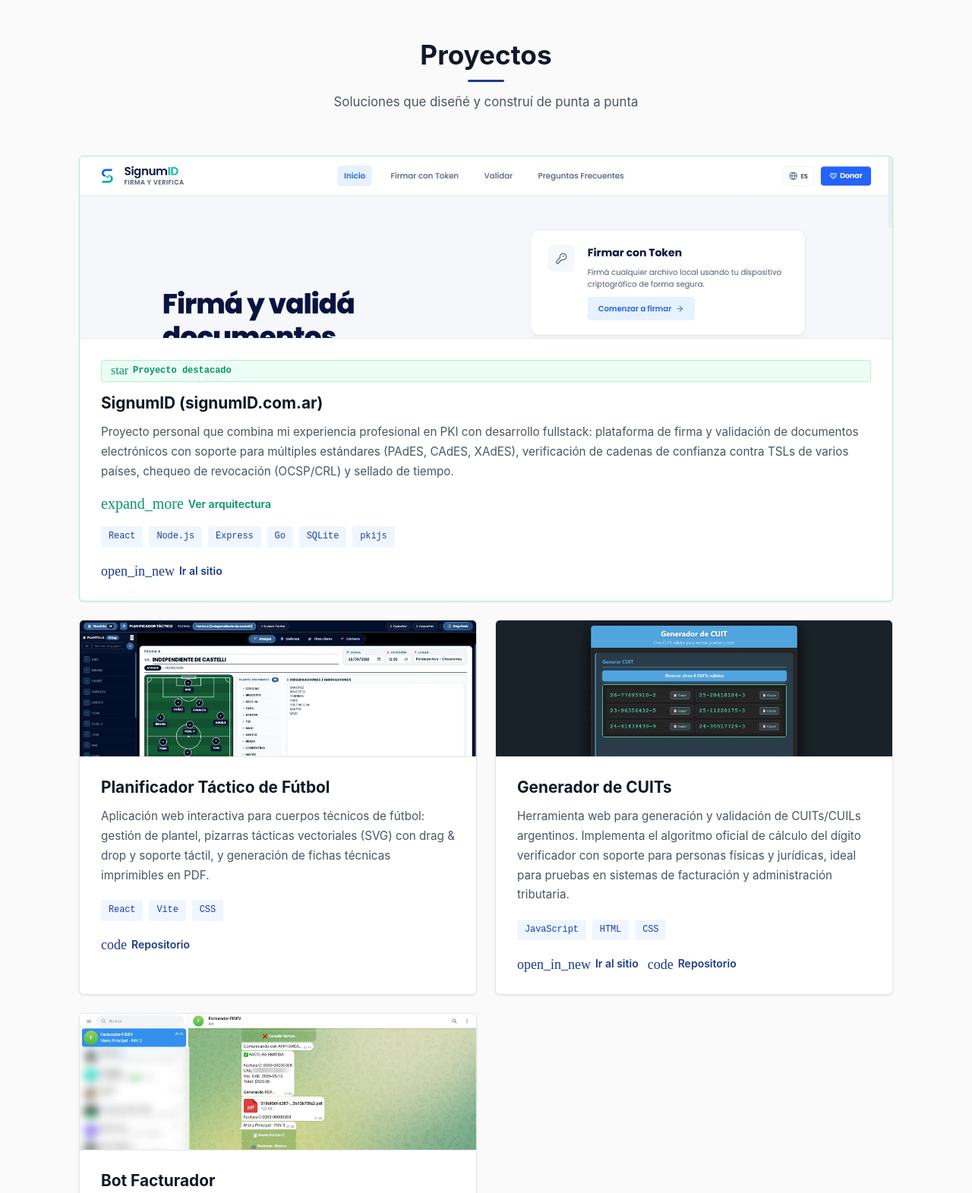
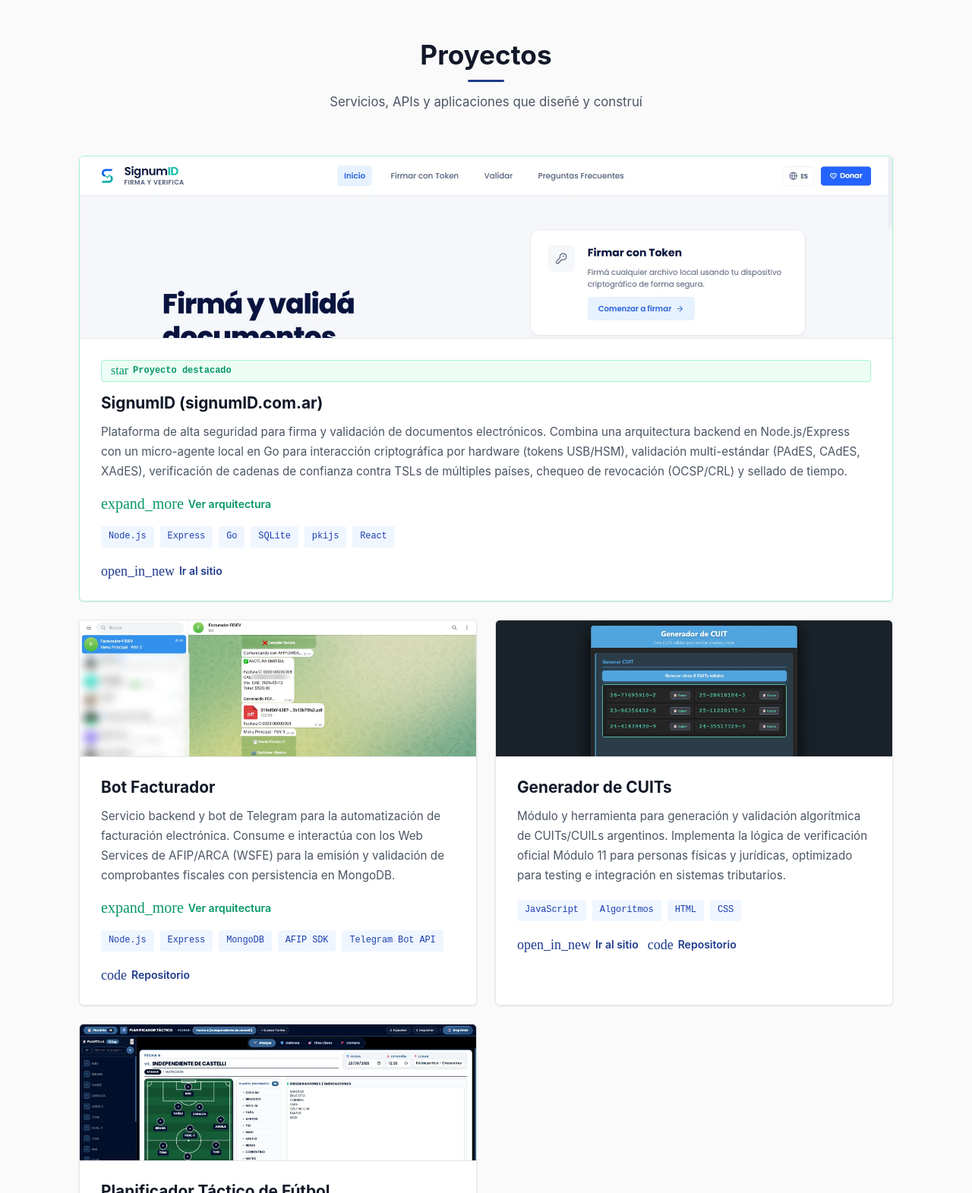
Before and after one commit to FedericoIseas/My-Portfolio, a plain HTML site: page index.html in a window 1280 px wide. Shown: the part 820-2391 px from the top of the page at 76% size. Drawn offline with Linux system fonts and the light colour scheme.

Commit message:
feat: add i18n support and update portfolio content for backend role

```diff
--- a/index.html
+++ b/index.html
@@ -7,17 +7,17 @@
     content="default-src 'self'; style-src 'self' 'unsafe-inline' https://fonts.googleapis.com; font-src 'self' https://fonts.gstatic.com https://fonts.googleapis.com; img-src 'self' data:; connect-src 'self'; script-src 'self'; frame-ancestors 'none';">
   <meta name="referrer" content="strict-origin-when-cross-origin">
   <meta name="viewport" content="width=device-width, initial-scale=1.0">
-  <title>Federico Iseas — Desarrollador Fullstack | Especialista PKI</title>
+  <title>Federico Iseas — Desarrollador Backend | Especialista PKI</title>
   <meta name="description"
-    content="Portfolio de Federico Iseas. Desarrollador Fullstack en formación, especialista en PKI e infraestructura crítica. Construyo software seguro y confiable combinando seguridad y desarrollo.">
+    content="Portfolio de Federico Iseas. Desarrollador Backend, especialista en PKI e infraestructura crítica. Construyo software seguro, robusto y escalable combinando seguridad y desarrollo.">
   <meta name="author" content="Federico Iseas">
   <meta name="keywords"
-    content="desarrollador fullstack, React, Node.js, Go, JavaScript, PKI, firma digital, infraestructura crítica, portfolio, IA agéntica">
+    content="desarrollador backend, backend developer, Node.js, Express, Go, APIs REST, SQL Server, MongoDB, SQLite, PKI, firma digital, criptografía, infraestructura crítica, portfolio, IA agéntica">
 
   <!-- Open Graph -->
-  <meta property="og:title" content="Federico Iseas — Desarrollador Fullstack | Especialista PKI">
+  <meta property="og:title" content="Federico Iseas — Desarrollador Backend | Especialista PKI">
   <meta property="og:description"
-    content="Desarrollador Fullstack en formación, especialista en PKI e infraestructura crítica. Construyo software seguro y confiable.">
+    content="Desarrollador Backend, especialista en PKI e infraestructura crítica. Construyo software seguro, robusto y escalable.">
   <meta property="og:type" content="website">
   <meta property="og:image" content="https://fedeiseas.dev.ar/resources/img/og-preview.webp">
   <meta property="og:image:width" content="1200">
@@ -120,11 +120,9 @@
       <!-- Content -->
       <div class="hero__content">
         <h1 class="hero__name">Federico Iseas</h1>
-        <p class="hero__subtitle mono" data-i18n="hero.subtitle">De la infraestructura crítica al desarrollo backend</p>
+        <p class="hero__subtitle mono" data-i18n="hero.subtitle">Desarrollador Backend | Especialista en PKI</p>
         <p class="hero__description" data-i18n="hero.description">
-          Trabajo en infraestructura de seguridad crítica para el Estado argentino y desarrollo software por cuenta
-          propia. Busco dar el salto formal a un rol de desarrollo backend, mientras avanzo en la Licenciatura en
-          Informática.
+          Construyo software robusto, seguro y escalable combinando mi experiencia en PKI e infraestructura crítica con desarrollo backend. Trabajo con IA agéntica como parte de mi flujo diario. Curso la Licenciatura en Informática en Universidad Siglo 21.
         </p>
 
         <!-- Academic Progress Bars -->
@@ -210,8 +208,7 @@
     <div class="container">
       <div class="section__header reveal">
         <h2 class="section__title" data-i18n="section.projects.title">Proyectos</h2>
-        <p class="section__subtitle" data-i18n="section.projects.subtitle">Soluciones que diseñé y construí de punta a
-          punta</p>
+        <p class="section__subtitle" data-i18n="section.projects.subtitle">Servicios, APIs y aplicaciones que diseñé y construí</p>
       </div>
       <div class="projects__grid" id="projects-grid">
         <!-- Rendered dynamically by main.js -->
@@ -316,8 +313,7 @@
         <div class="contact__info reveal">
           <h2 class="contact__heading" data-i18n="contact.heading"></h2>
           <p class="contact__text" data-i18n="contact.text">
-            Estoy abierto a nuevas oportunidades y colaboraciones. Si tenés un proyecto interesante o una posición
-            backend, no dudes en contactarme.
+            Estoy abierto a nuevas oportunidades y desafíos técnicos. Si tenés una búsqueda para un rol Backend o un proyecto desafiante, ¡escribime!
           </p>
 
           <div class="contact__cta">
--- a/js/i18n.js
+++ b/js/i18n.js
@@ -23,8 +23,8 @@ const translations = {
     'nav.lang': 'EN',
 
     // ---- Hero ----
-    'hero.subtitle': 'Desarrollador fullstack en formación | Especialista en PKI',
-    'hero.description': 'Construyo software seguro y confiable combinando mi experiencia en PKI e infraestructura crítica con desarrollo fullstack. Trabajo con IA agéntica como parte de mi flujo diario. Curso la Licenciatura en Informática en Universidad Siglo 21.',
+    'hero.subtitle': 'Desarrollador Backend | Especialista en PKI',
+    'hero.description': 'Construyo software robusto, seguro y escalable combinando mi experiencia en PKI e infraestructura crítica con desarrollo backend. Trabajo con IA agéntica como parte de mi flujo diario. Curso la Licenciatura en Informática en Universidad Siglo 21.',
     'hero.cta.projects': 'Ver proyectos',
     'hero.cta.cv': 'Descargar CV',
     'hero.progress.total': 'Licenciatura en Informática',
@@ -32,7 +32,7 @@ const translations = {
 
     // ---- Section titles ----
     'section.projects.title': 'Proyectos',
-    'section.projects.subtitle': 'Soluciones que diseñé y construí de punta a punta',
+    'section.projects.subtitle': 'Servicios, APIs y aplicaciones que diseñé y construí',
     'section.experience.title': 'Experiencia',
     'section.experience.subtitle': 'Trayectoria profesional en tecnología e infraestructura crítica',
     'section.skills.title': 'Skills',
@@ -59,7 +59,7 @@ const translations = {
     'experience.highlight': 'Proyecto destacado',
 
     // ---- Skills categories ----
-    'skills.dev': 'Desarrollo',
+    'skills.dev': 'Desarrollo Backend',
     'skills.infra': 'Infraestructura y seguridad',
     'skills.db': 'Bases de datos',
     'skills.mgmt': 'Gestión',
@@ -82,7 +82,7 @@ const translations = {
 
     // ---- Contact ----
     'contact.heading': 'Hablemos',
-    'contact.text': 'Estoy abierto a nuevas oportunidades y colaboraciones. Si tenés un proyecto interesante o una posición en la que encaje mi perfil ¡Escribime!.',
+    'contact.text': 'Estoy abierto a nuevas oportunidades y desafíos técnicos. Si tenés una búsqueda para un rol Backend o un proyecto desafiante, ¡escribime!',
     'contact.form.name': 'Nombre',
     'contact.form.email': 'Email',
     'contact.form.message': 'Mensaje',
@@ -118,17 +118,46 @@ const translations = {
         title: 'SignumID (signumID.com.ar)',
         featured: true,
         image: 'resources/img/preview-SignumID.webp',
-        description: 'Proyecto personal que combina mi experiencia profesional en PKI con desarrollo fullstack: plataforma de firma y validación de documentos electrónicos con soporte para múltiples estándares (PAdES, CAdES, XAdES), verificación de cadenas de confianza contra TSLs de varios países, chequeo de revocación (OCSP/CRL) y sellado de tiempo.',
-        stack: ['React', 'Node.js', 'Express', 'Go', 'SQLite', 'pkijs'],
+        description: 'Plataforma de alta seguridad para firma y validación de documentos electrónicos. Combina una arquitectura backend en Node.js/Express con un micro-agente local en Go para interacción criptográfica por hardware (tokens USB/HSM), validación multi-estándar (PAdES, CAdES, XAdES), verificación de cadenas de confianza contra TSLs de múltiples países, chequeo de revocación (OCSP/CRL) y sellado de tiempo.',
+        stack: ['Node.js', 'Express', 'Go', 'SQLite', 'pkijs', 'React'],
         highlights: [
-          'Arquitectura de 3 capas: SPA React + Backend Node.js/Express + Agente local en Go para acceso a hardware criptográfico (token USB vía PowerShell/Certificate Store de Windows).',
-          'Backend con Express 5, SQLite (better-sqlite3), y librerías criptográficas de bajo nivel (pkijs, asn1js, xadesjs) para parseo y verificación de firmas digitales.',
-          'Validación multi-formato con patrón Strategy (un validador especializado por estándar: CAdES/PAdES/XAdES/OOXML) orquestados por un servicio central.',
-          'Integración con servicios externos: TSA (sellos de tiempo RFC 3161), OCSP/CRL para revocación, y descarga/parseo de TSLs (Trust Service Lists) de 5 países de Latinoamérica.',
-          'Seguridad: rate limiting, Helmet, whitelist de dominios, procesamiento de archivos en memoria (sin almacenamiento persistente de documentos).',
+          'Arquitectura de 3 capas orientada a seguridad: Backend Node.js/Express + Agente local en Go para acceso a hardware criptográfico (token USB vía PowerShell/Certificate Store de Windows) + SPA en React.',
+          'Backend con Express 5, SQLite (better-sqlite3) y librerías criptográficas de bajo nivel (pkijs, asn1js, xadesjs) para parseo y verificación de firmas digitales.',
+          'Validación multi-formato con patrón Strategy (validador desacoplado por estándar: CAdES/PAdES/XAdES/OOXML) orquestados por un servicio central.',
+          'Integración con servicios externos de confianza: TSA (sellos de tiempo RFC 3161), OCSP/CRL para revocación y descarga/parseo de TSLs (Trust Service Lists) de 5 países de Latinoamérica.',
+          'Diseño seguro: rate limiting, Helmet, whitelist de dominios y procesamiento de archivos en memoria (sin almacenamiento persistente de documentos).',
         ],
         links: {
           demo: 'https://signumid.com.ar'
+        }
+      },
+      {
+        id: 'bot-facturador',
+        title: 'Bot Facturador',
+        featured: false,
+        image: 'resources/img/preview-BotFacturador.webp',
+        description: 'Servicio backend y bot de Telegram para la automatización de facturación electrónica. Consume e interactúa con los Web Services de AFIP/ARCA (WSFE) para la emisión y validación de comprobantes fiscales con persistencia en MongoDB.',
+        stack: ['Node.js', 'Express', 'MongoDB', 'AFIP SDK', 'Telegram Bot API'],
+        highlights: [
+          'Integración con Web Services SOAP/REST de AFIP/ARCA para autenticación y facturación electrónica.',
+          'Gestión de estados y comandos conversacionales a través de la API de Telegram.',
+          'Persistencia de transacciones, historial de emisión y clientes en base de datos MongoDB.'
+        ],
+        links: {
+          repo: 'https://github.com/FedericoIseas/Facturador-ARCA-DEMO'
+        }
+      },
+      {
+        id: 'cuit-generator',
+        title: 'Generador de CUITs',
+        featured: false,
+        image: 'resources/img/preview-CuitGenerator.webp',
+        description: 'Módulo y herramienta para generación y validación algorítmica de CUITs/CUILs argentinos. Implementa la lógica de verificación oficial Módulo 11 para personas físicas y jurídicas, optimizado para testing e integración en sistemas tributarios.',
+        stack: ['JavaScript', 'Algoritmos', 'HTML', 'CSS'],
+        highlights: [],
+        links: {
+          demo: 'https://federicoiseas.github.io/CUITGenerator/',
+          repo: 'https://github.com/FedericoIseas/CUITGenerator'
         }
       },
       {
@@ -136,36 +165,11 @@ const translations = {
         title: 'Planificador Táctico de Fútbol',
         featured: false,
         image: 'resources/img/preview-Planificador.webp',
-        description: 'Aplicación web interactiva para cuerpos técnicos de fútbol: gestión de plantel, pizarras tácticas vectoriales (SVG) con drag & drop y soporte táctil, y generación de fichas técnicas imprimibles en PDF.',
-        stack: ['React', 'Vite', 'CSS'],
+        description: 'Aplicación interactiva para cuerpos técnicos de fútbol: gestión y modelado de datos de planteles deportivos, pizarras tácticas vectoriales (SVG) con drag & drop y generación automatizada de informes técnicos en PDF.',
+        stack: ['JavaScript', 'React', 'Vite', 'CSS'],
         highlights: [],
         links: {
           repo: 'https://github.com/FedericoIseas/Planificador-tactica-futbol'
-        }
-      },
-      {
-        id: 'cuit-generator',
-        title: 'Generador de CUITs',
-        featured: false,
-        image: 'resources/img/preview-CuitGenerator.webp',
-        description: 'Herramienta web para generación y validación de CUITs/CUILs argentinos. Implementa el algoritmo oficial de cálculo del dígito verificador con soporte para personas físicas y jurídicas, ideal para pruebas en sistemas de facturación y administración tributaria.',
-        stack: ['JavaScript', 'HTML', 'CSS'],
-        highlights: [],
-        links: {
-          demo: 'https://federicoiseas.github.io/CUITGenerator/',
-          repo: 'https://github.com/FedericoIseas/CUITGenerator'
-        }
-      },
-      {
-        id: 'bot-facturador',
-        title: 'Bot Facturador',
-        featured: false,
-        image: 'resources/img/preview-BotFacturador.webp',
-        description: 'Bot de Telegram para generación automatizada de facturas electrónicas. Integra con los Web Services de AFIP (WSFE) para emisión de comprobantes fiscales válidos, simplificando la facturación para monotributistas y pequeñas empresas.',
-        stack: ['Node.js', 'Express', 'MongoDB', 'AFIP SDK'],
-        highlights: [],
-        links: {
-          repo: 'https://github.com/FedericoIseas/Facturador-ARCA-DEMO'
         }
       }
     ],
@@ -260,7 +264,7 @@ const translations = {
       {
         category: 'skills.dev',
         icon: 'code',
-        items: ['JavaScript', 'React', 'Node.js', 'Go', 'HTML', 'CSS', 'Git', 'APIs REST', 'Desarrollo agéntico con IA']
+        items: ['Node.js', 'Express', 'Go', 'JavaScript', 'APIs REST', 'Arquitectura de software', 'Git', 'Desarrollo agéntico con IA']
       },
       {
         category: 'skills.infra',
@@ -319,8 +323,8 @@ const translations = {
     'nav.lang': 'ES',
 
     // ---- Hero ----
-    'hero.subtitle': 'Fullstack developer in training | PKI Specialist',
-    'hero.description': 'I build secure and reliable software combining my expertise in PKI and critical infrastructure with fullstack development. I use agentic AI as part of my daily workflow. Currently pursuing a Bachelor\'s in Computer Science at Universidad Siglo 21.',
+    'hero.subtitle': 'Backend Developer | PKI Specialist',
+    'hero.description': 'I build robust, secure, and scalable software combining my expertise in PKI and critical infrastructure with backend development. I use agentic AI as part of my daily workflow. Currently pursuing a Bachelor\'s in Computer Science at Universidad Siglo 21.',
     'hero.cta.projects': 'View projects',
     'hero.cta.cv': 'Download CV',
     'hero.progress.total': "Bachelor's in Computer Science",
@@ -328,7 +332,7 @@ const translations = {
 
     // ---- Section titles ----
     'section.projects.title': 'Projects',
-    'section.projects.subtitle': 'Solutions I designed and built end to end',
+    'section.projects.subtitle': 'Services, APIs, and applications I designed and built',
     'section.experience.title': 'Experience',
     'section.experience.subtitle': 'Professional background in technology and critical infrastructure',
     'section.skills.title': 'Skills',
@@ -355,7 +359,7 @@ const translations = {
     'experience.highlight': 'Highlight',
 
     // ---- Skills categories ----
-    'skills.dev': 'Development',
+    'skills.dev': 'Backend Development',
     'skills.infra': 'Infrastructure & Security',
     'skills.db': 'Databases',
     'skills.mgmt': 'Management',
@@ -378,7 +382,7 @@ const translations = {
 
     // ---- Contact ----
     'contact.heading': "Let's talk",
-    'contact.text': "I'm open to new opportunities and collaborations. If you have an interesting project or a position that fits my profile, feel free to write me.",
+    'contact.text': "I'm open to new opportunities and technical challenges. If you're hiring for a Backend role or have an exciting project, feel free to reach out!",
     'contact.form.name': 'Name',
     'contact.form.email': 'Email',
     'contact.form.message': 'Message',
@@ -414,17 +418,46 @@ const translations = {
         title: 'SignumID (signumID.com.ar)',
         featured: true,
         image: 'resources/img/preview-SignumID.webp',
-        description: 'Personal project combining my professional PKI expertise with fullstack development: a platform for signing and validating electronic documents with support for multiple standards (PAdES, CAdES, XAdES), trust chain verification against TSLs from multiple countries, revocation checking (OCSP/CRL) and timestamping.',
-        stack: ['React', 'Node.js', 'Express', 'Go', 'SQLite', 'pkijs'],
+        description: 'High-security platform for electronic document signing and validation. Combines a Node.js/Express backend architecture with a local Go micro-agent for cryptographic hardware interaction (USB tokens/HSM), multi-standard validation (PAdES, CAdES, XAdES), trust chain verification against international TSLs, revocation checking (OCSP/CRL), and timestamping.',
+        stack: ['Node.js', 'Express', 'Go', 'SQLite', 'pkijs', 'React'],
         highlights: [
-          '3-layer architecture: React SPA + Node.js/Express Backend + Local Agent in Go for cryptographic hardware access (USB token via PowerShell/Windows Certificate Store).',
-          'Backend with Express 5, SQLite (better-sqlite3), and low-level cryptographic libraries (pkijs, asn1js, xadesjs) for parsing and verifying digital signatures.',
-          'Multi-format validation using Strategy pattern (one specialized validator per standard: CAdES/PAdES/XAdES/OOXML) orchestrated by a central service.',
-          'Integration with external services: TSA (RFC 3161 timestamps), OCSP/CRL for revocation, and download/parsing of TSLs (Trust Service Lists) from 5 Latin American countries.',
-          'Security: rate limiting, Helmet, domain whitelist, in-memory file processing (no persistent document storage).',
+          'Security-oriented 3-layer architecture: Node.js/Express Backend + Local Go agent for cryptographic hardware access (USB token via PowerShell/Windows Certificate Store) + React SPA.',
+          'Backend built with Express 5, SQLite (better-sqlite3), and low-level cryptographic libraries (pkijs, asn1js, xadesjs) for parsing and verifying digital signatures.',
+          'Multi-format validation implementing the Strategy pattern (decoupled validator per standard: CAdES/PAdES/XAdES/OOXML) orchestrated by a central service.',
+          'Integration with external trust services: TSA (RFC 3161 timestamps), OCSP/CRL for revocation, and download/parsing of TSLs (Trust Service Lists) from 5 Latin American countries.',
+          'Secure design: rate limiting, Helmet, domain whitelist, and in-memory file processing (no persistent document storage).',
         ],
         links: {
           demo: 'https://signumid.com.ar'
+        }
+      },
+      {
+        id: 'bot-facturador',
+        title: 'Invoice Bot',
+        featured: false,
+        image: 'resources/img/preview-BotFacturador.webp',
+        description: 'Backend service and Telegram bot for automated electronic invoice generation. Integrates with AFIP/ARCA Web Services (WSFE) for issuing and validating fiscal receipts, with persistence in MongoDB.',
+        stack: ['Node.js', 'Express', 'MongoDB', 'AFIP SDK', 'Telegram Bot API'],
+        highlights: [
+          'Integration with AFIP/ARCA SOAP/REST Web Services for authentication and electronic invoicing.',
+          'Conversational command and state management via the Telegram Bot API.',
+          'Persistence of transactions, issuance history, and clients in MongoDB.'
+        ],
+        links: {
+          repo: 'https://github.com/FedericoIseas/Facturador-ARCA-DEMO'
+        }
+      },
+      {
+        id: 'cuit-generator',
+        title: 'CUIT Generator',
+        featured: false,
+        image: 'resources/img/preview-CuitGenerator.webp',
+        description: 'Logic module and tool for calculating and validating Argentine tax IDs (CUIT/CUIL). Implements the official Modulo 11 check-digit verification algorithm for individuals and corporate entities, useful for billing system integration and testing.',
+        stack: ['JavaScript', 'Algorithms', 'HTML', 'CSS'],
+        highlights: [],
+        links: {
+          demo: 'https://federicoiseas.github.io/CUITGenerator/',
+          repo: 'https://github.com/FedericoIseas/CUITGenerator'
         }
       },
       {
@@ -432,36 +465,11 @@ const translations = {
         title: 'Football Tactical Planner',
         featured: false,
         image: 'resources/img/preview-Planificador.webp',
-        description: 'Interactive web application for football coaching staffs: squad management, vector tactical boards (SVG) with drag & drop and touch support, and generation of printable technical reports in PDF.',
-        stack: ['React', 'Vite', 'CSS'],
+        description: 'Interactive application for coaching staffs: squad data modeling and management, vector tactical boards (SVG) with drag & drop, and automated technical report generation in PDF.',
+        stack: ['JavaScript', 'React', 'Vite', 'CSS'],
         highlights: [],
         links: {
           repo: 'https://github.com/FedericoIseas/Planificador-tactica-futbol'
-        }
-      },
-      {
-        id: 'cuit-generator',
-        title: 'CUIT Generator',
-        featured: false,
-        image: 'resources/img/preview-CuitGenerator.webp',
-        description: 'Web tool for generating and validating Argentine CUITs/CUILs (tax IDs). Implements the official check-digit algorithm with support for individuals and legal entities, ideal for testing billing and tax administration systems.',
-        stack: ['JavaScript', 'HTML', 'CSS'],
-        highlights: [],
-        links: {
-          demo: 'https://federicoiseas.github.io/CUITGenerator/',
-          repo: 'https://github.com/FedericoIseas/CUITGenerator'
-        }
-      },
-      {
-        id: 'bot-facturador',
-        title: 'Invoice Bot',
-        featured: false,
-        image: 'resources/img/preview-BotFacturador.webp',
-        description: 'Telegram bot for automated electronic invoice generation. Integrates with AFIP Web Services (WSFE) for issuing valid tax receipts, simplifying invoicing for freelancers and small businesses.',
-        stack: ['Node.js', 'Express', 'MongoDB', 'AFIP SDK'],
-        highlights: [],
-        links: {
-          repo: 'https://github.com/FedericoIseas/Facturador-ARCA-DEMO'
         }
       }
     ],
@@ -556,7 +564,7 @@ const translations = {
       {
         category: 'skills.dev',
         icon: 'code',
-        items: ['JavaScript', 'React', 'Node.js', 'Go', 'HTML', 'CSS', 'Git', 'APIs REST', 'Agentic AI development']
+        items: ['Node.js', 'Express', 'Go', 'JavaScript', 'REST APIs', 'Software Architecture', 'Git', 'Agentic AI development']
       },
       {
         category: 'skills.infra',
```
